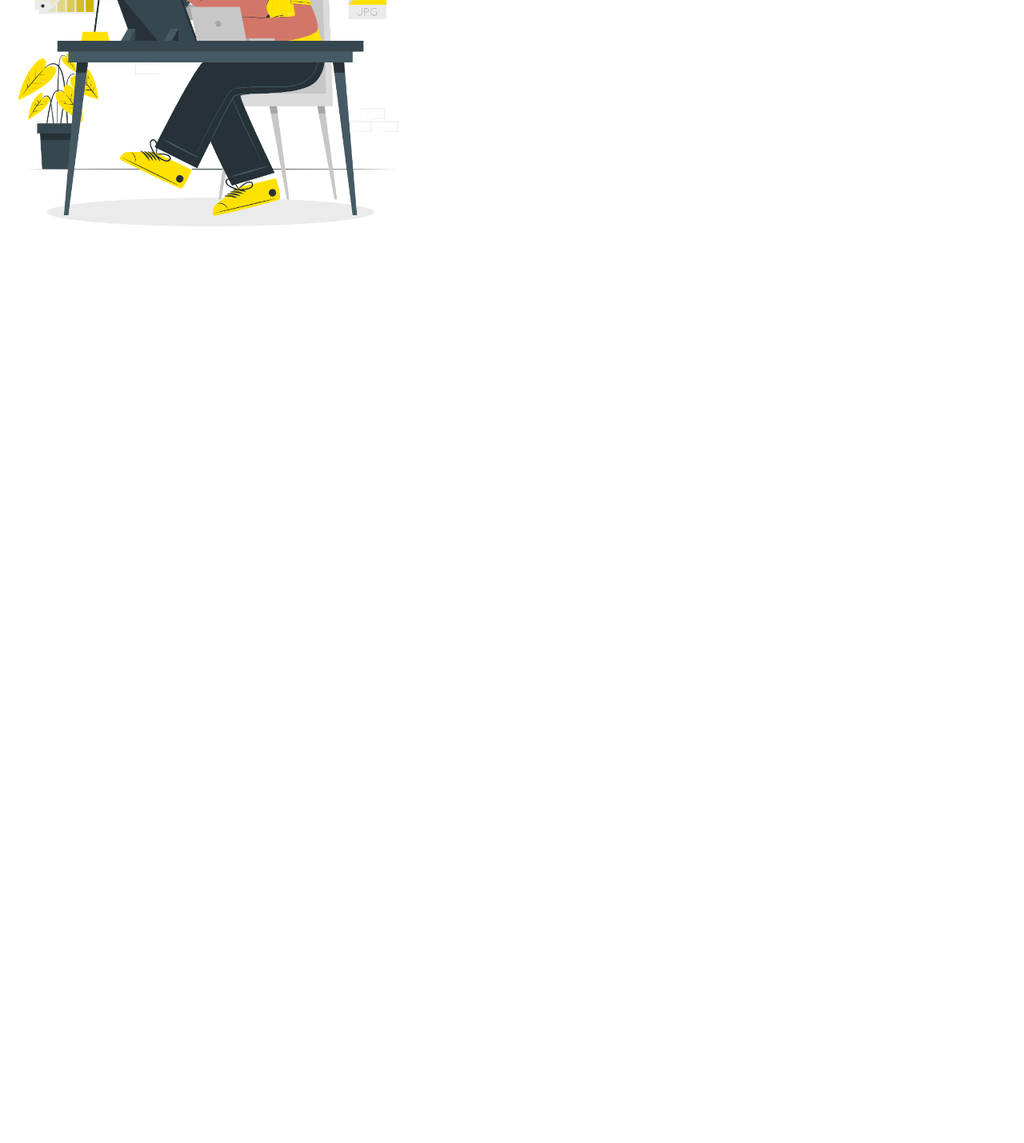
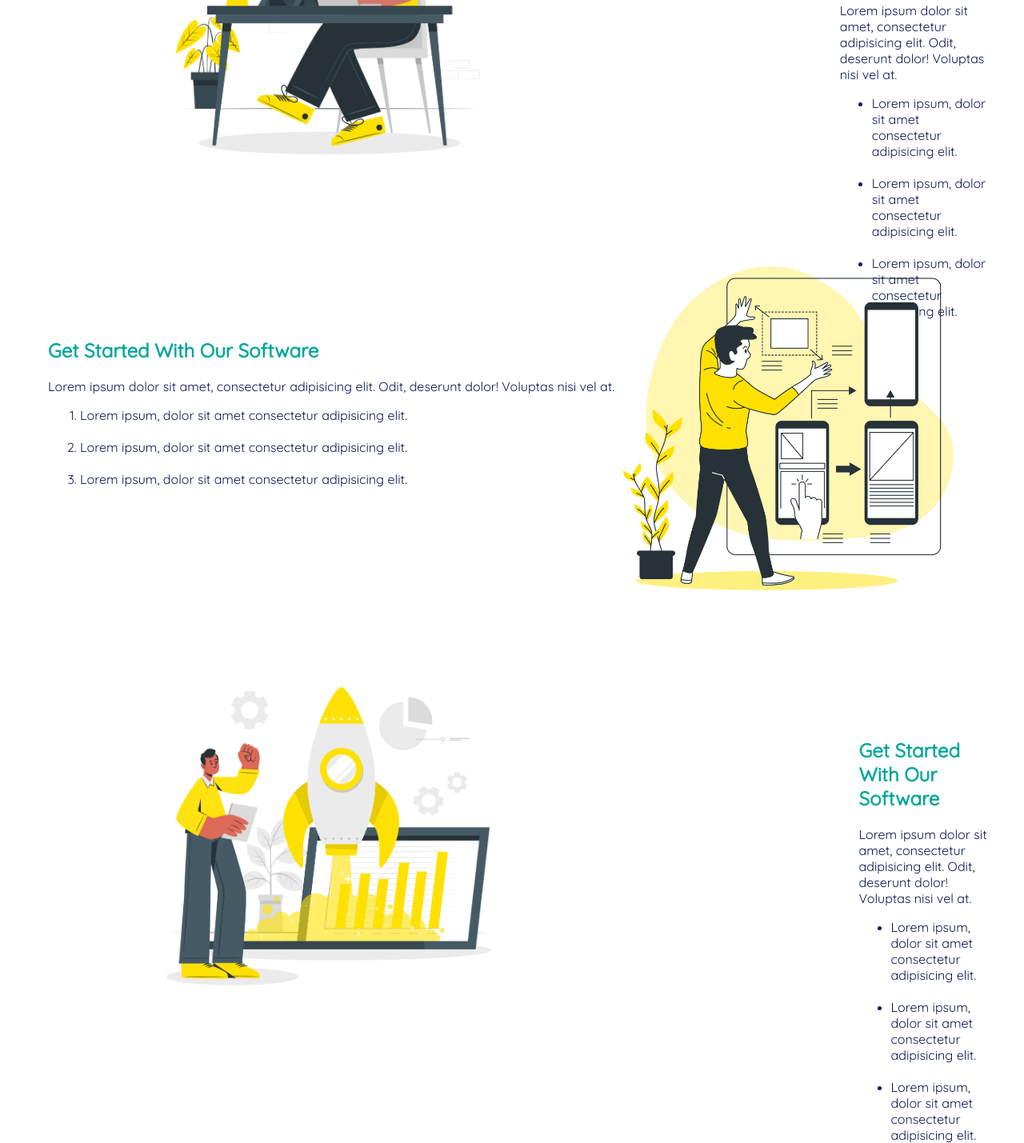
Before and after one commit to YaraBaamer/NRT-Project1, a plain HTML site: page Develop-project-master/index.html in a window 1280 px wide. Shown: the part 1643-3072 px from the top of the page at 80% size. Before the commit the page ends 1976 px from the top, so only its background shows below. Drawn offline with Linux system fonts and the light colour scheme.

Commit message:
fourth part

```diff
--- a/Develop-project-master/index.html
+++ b/Develop-project-master/index.html
@@ -55,13 +55,46 @@
 
     <div class="fourth">
       <div class="firstrec">
-        <img class="designerleft" src="./img/4.png" alt="designer graphic">
+        <img src="./img/4.png" alt="designer graphic">
         <div class="rightpar">
           <h2>Get Started With Our Software</h2>
-          <p>Lorem ipsum dolor sit amet consectetur adipisicing elit. Obcaecati corporis quaerat expedita dolor.</p>
+          <p>Lorem ipsum dolor sit amet, consectetur adipisicing elit. Odit, deserunt dolor! Voluptas nisi vel at.</p>
           <ul>
             <li>Lorem ipsum, dolor sit amet consectetur adipisicing elit.</li>
+            <br>
             <li>Lorem ipsum, dolor sit amet consectetur adipisicing elit.</li>
+            <br>
+            <li>Lorem ipsum, dolor sit amet consectetur adipisicing elit.</li>
+          </ul>
+        </div>
+
+      </div>
+
+      <div class="secondrec">
+        <div class="leftpar">
+          <h2>Get Started With Our Software</h2>
+          <p>Lorem ipsum dolor sit amet, consectetur adipisicing elit. Odit, deserunt dolor! Voluptas nisi vel at.</p>
+          <ol>
+            <li>Lorem ipsum, dolor sit amet consectetur adipisicing elit.</li>
+            <br>
+            <li>Lorem ipsum, dolor sit amet consectetur adipisicing elit.</li>
+            <br>
+            <li>Lorem ipsum, dolor sit amet consectetur adipisicing elit.</li>
+          </ol>
+        </div>
+        <img src="./img/1.png" alt="designer graphic 2">
+      </div>
+
+      <div class="thirdrec">
+        <img src="./img/2.png" alt="designer graphic">
+        <div class="rightpar2">
+          <h2>Get Started With Our Software</h2>
+          <p>Lorem ipsum dolor sit amet, consectetur adipisicing elit. Odit, deserunt dolor! Voluptas nisi vel at.</p>
+          <ul>
+            <li>Lorem ipsum, dolor sit amet consectetur adipisicing elit.</li>
+            <br>
+            <li>Lorem ipsum, dolor sit amet consectetur adipisicing elit.</li>
+            <br>
             <li>Lorem ipsum, dolor sit amet consectetur adipisicing elit.</li>
           </ul>
         </div>
--- a/Develop-project-master/style.css
+++ b/Develop-project-master/style.css
@@ -156,6 +156,7 @@ height: 400px;
 }
 
 .firstrec{
+    font-family: "Quicksand";
     width: 100%;
     height: 450px;
     border-radius: 5px;
@@ -163,5 +164,89 @@ height: 400px;
     background:white;
     display: flex;
     flex-direction: row;
-    justify-content: space-between;
+    justify-content: space-evenly;
+    color: #0c1753;
 }
+
+.firstrec img{
+    height: 80%;
+    width: auto;
+margin-left: 200px;
+}
+
+.firstrec h2{
+    color: #00a69c;
+}
+
+.rightpar{
+    font-weight: lighter;
+    margin-top: 70px;
+    margin-right: 35px;
+    margin-left: 450px;
+
+
+}
+
+
+.secondrec{
+    font-family: "Quicksand";
+    width: 100%;
+    height: 450px;
+    border-radius: 5px;
+    margin: 50px auto;
+    background:white;
+    display: flex;
+    flex-direction: row;
+    justify-content: space-evenly;
+    color: #0c1753;
+}
+
+.secondrec img{
+    height: 90%;
+    width: auto;
+    margin-right: 70px;
+}
+
+.secondrec h2{
+    color: #00a69c;
+}
+
+.leftpar{
+    font-weight: lighter;
+    margin-top: 70px;
+   padding-left: 50px;
+
+}
+
+
+.thirdrec{
+    font-family: "Quicksand";
+    width: 100%;
+    height: 450px;
+    border-radius: 5px;
+    margin: 50px auto;
+    background:white;
+    display: flex;
+    flex-direction: row;
+    justify-content: space-evenly;
+    color: #0c1753;
+}
+
+.thirdrec img{
+    height: 90%;
+    width: auto;
+margin-left: 200px;
+}
+
+.thirdrec h2{
+    color: #00a69c;
+}
+
+.rightpar2{
+    font-weight: lighter;
+    margin-top: 70px;
+    margin-right: 35px;
+    margin-left: 450px;
+
+
+}
```
